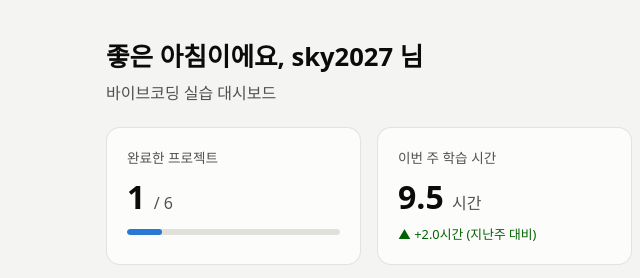
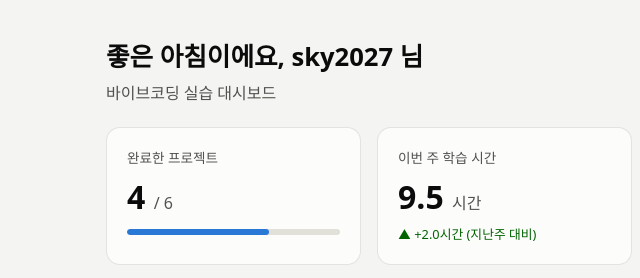
Before and after one commit to sky261014/sky2027.github.io, a plain HTML site: page index.html in a window 1280 px wide. Shown: the top 278 px of the page, 0-640 px from the left. Drawn offline with Linux system fonts and the light colour scheme.

Commit message:
완료한 프로젝트 수를 연결된 카드 수로 자동 계산
Co-Authored-By: Claude Opus 5.5 <noreply@anthropic.com>

```diff
--- a/index.html
+++ b/index.html
@@ -309,7 +309,9 @@
     const DATA = {
       startDate: '2026-10-14',
       stats: {
-        done: 1, total: 6,
+        // 완료한 프로젝트 수는 아래 프로젝트 카드 중 링크가 연결된(soon 이 아닌) 카드 수로 자동 계산
+        done: document.querySelectorAll('.grid .card:not(.soon)').length,
+        total: document.querySelectorAll('.grid .card').length,
         weekHours: 9.5, weekDiff: '+2.0시간 (지난주 대비)',
         streak: 5, streakNote: '최고 기록 8일',
       },
```
